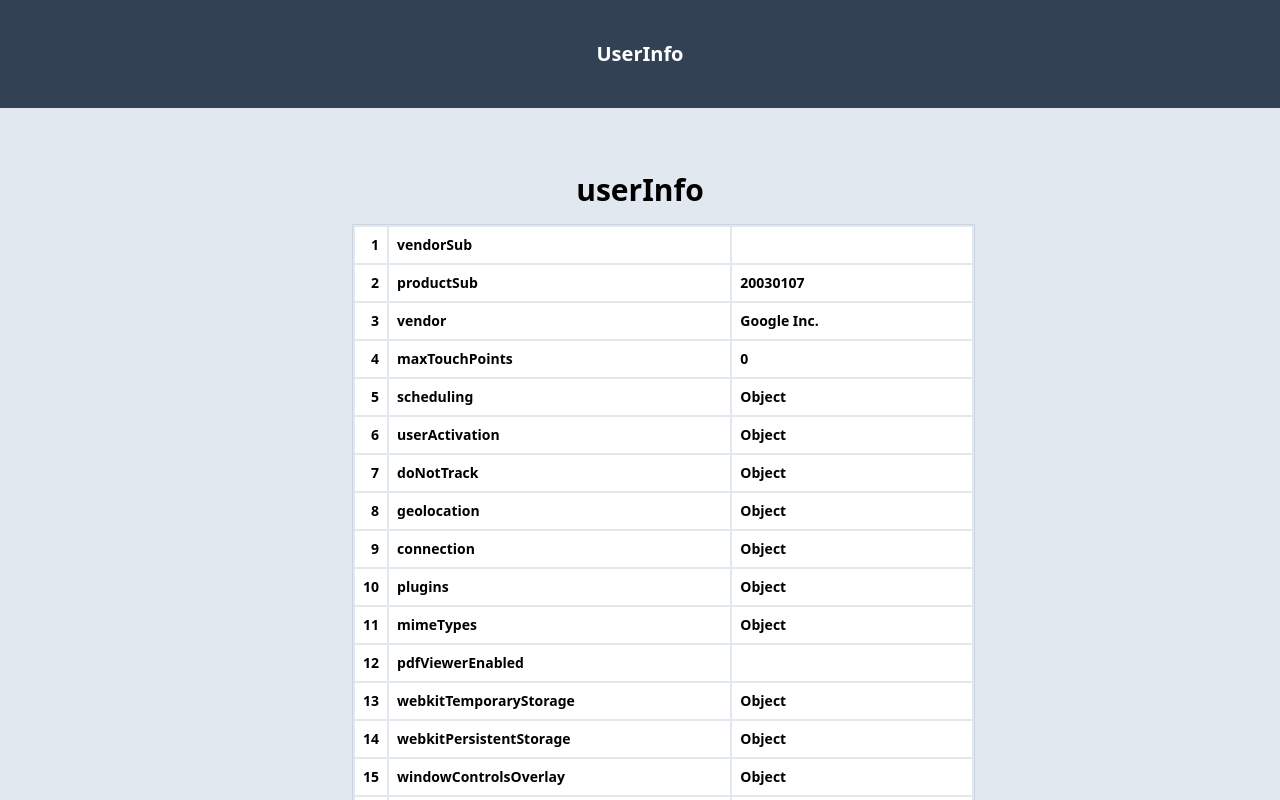
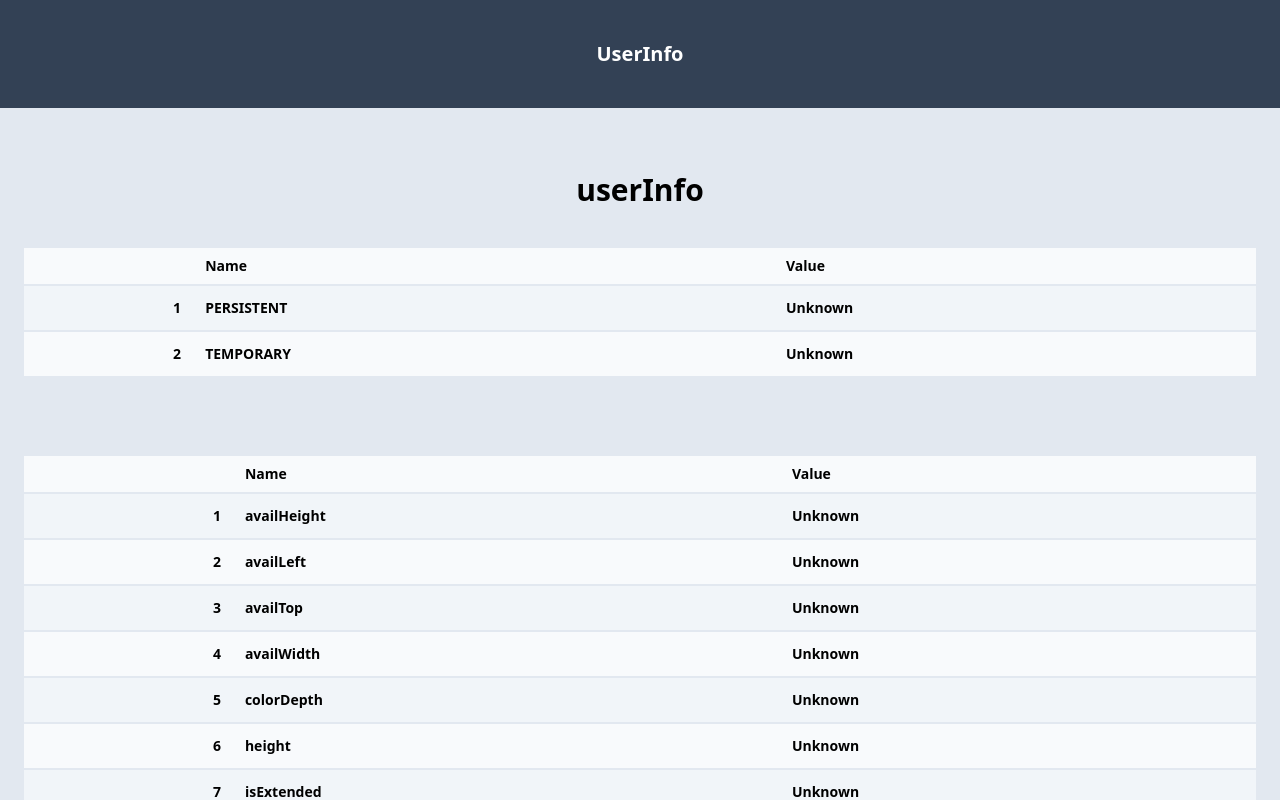
Before and after one commit to iaseth/userinfo, a React (Create React App) app: page / in a window 1280 px wide. Shown: the top 800 px of the page. Built offline with nearby package versions, Linux system fonts and the light colour scheme.

Commit message:
Added util component: ObjectTable

```diff
--- a/src/UserInfo/DebugInfo.js
+++ b/src/UserInfo/DebugInfo.js
@@ -1,37 +1,25 @@
+import {ObjectTable} from './Utils';
 
 
 
-function getValue (v) {
-	const t = typeof v;
-	switch (t) {
-		case 'number': return v;
-		case 'boolean': return v;
-		case 'string': return v;
-		case 'object': return 'Object';
-		case 'function': return 'Function';
-		default: return 'Unknown';
-	}
-}
+export default function DebugInfo () {
+	const objects = [
+		{name: '', object: window},
+		{name: '', object: window.screen},
+		{name: '', object: window.location},
+		{name: '', object: window.history},
+		{name: '', object: navigator}
+	];
 
-export default function DebugInfo ({object}) {
-
-	const navigatorItems = Object.keys(Object.getPrototypeOf(object)).map((k, i) => {
+	const objectTables = objects.map((element, k) => {
 		return (
-			<tr key={i} className="px-2 py-2 bg-white border border-2">
-				<td className="text-right px-2 py-2">{i+1}</td>
-				<td className="px-2 py-2">{k}</td>
-				<td className="px-2 py-2">{getValue(navigator[k])}</td>
-			</tr>
+			<div key={k} className="px-4 py-6"><ObjectTable object={element.object} /></div>
 		);
 	});
 
 	return (
 		<div className="DebugInfo">
-			<div>
-				<table className="w-full max-w-lg mx-auto my-4 text-sm font-bold border-separate border-spacing-b-1 border border-slate-300">
-					<tbody>{navigatorItems}</tbody>
-				</table>
-			</div>
+			<div>{objectTables}</div>
 		</div>
 	);
 }
--- a/src/UserInfo/UserInfo.js
+++ b/src/UserInfo/UserInfo.js
@@ -9,11 +9,10 @@ export default function UserInfo () {
 		<div className="UserInfo">
 			<Header />
 			<div className="UserInfo min-h-screen bg-slate-200 px-2 py-16">
-				<main className="max-w-xl mx-auto">
+				<main className="max-w-3xl mx-auto">
 					<h1 className="text-3xl text-center font-bold m-auto">userInfo</h1>
-					<DebugInfo object={navigator} />
-					<DebugInfo object={window} />
 				</main>
+				<DebugInfo />
 			</div>
 			<Footer />
 		</div>
--- /dev/null
+++ b/src/UserInfo/Utils/ObjectTable.js
@@ -0,0 +1,45 @@
+
+
+
+function getValue (v) {
+	const t = typeof v;
+	switch (t) {
+		case 'number': return <span className="text-blue-800">{v}</span>;
+		case 'boolean': return <span className="text-green-800">{v ? 'true' : 'false'}</span>;
+		case 'string': return <span className="text-red-800">{v}</span>;
+		case 'object': return <span className="text-violet-700">Object</span>;
+		case 'function': return <span className="text-rose-800">Function</span>;
+		default: return <span>Unknown</span>;
+	}
+}
+
+export function ObjectTable ({object, keys=null}) {
+	if (keys === null) {
+		keys = Object.keys(Object.getPrototypeOf(object)).sort();
+	}
+
+	const navigatorItems = keys.map((k, i) => {
+		return (
+			<tr key={i} className="odd:bg-slate-100 ch:px-3 ch:py-3 ch:border-t-2 ch:border-slate-200">
+				<td className="text-right">{i+1}</td>
+				<td className="">{k}</td>
+				<td className="">{getValue(navigator[k])}</td>
+			</tr>
+		);
+	});
+
+	return (
+		<div className="DebugInfo">
+			<table className="bg-slate-50 w-full mx-auto my-4 text-sm font-bold">
+				<thead>
+					<tr className="ch:px-3 ch:py-2">
+						<td></td>
+						<td>Name</td>
+						<td>Value</td>
+					</tr>
+				</thead>
+				<tbody>{navigatorItems}</tbody>
+			</table>
+		</div>
+	);
+}
--- /dev/null
+++ b/src/UserInfo/Utils/Utils.js
@@ -0,0 +1 @@
+export * from './ObjectTable';
--- /dev/null
+++ b/src/UserInfo/Utils/index.js
@@ -0,0 +1 @@
+export * from './Utils';
--- a/tailwind.config.js
+++ b/tailwind.config.js
@@ -4,5 +4,11 @@ module.exports = {
   theme: {
     extend: {},
   },
-  plugins: [],
+  plugins: [
+    function ({ addVariant }) {
+        addVariant('ch', '& > *');
+        addVariant('ch2', '& > * > *');
+        addVariant('ch3', '& > * > * > *');
+    }
+  ],
 }
```
